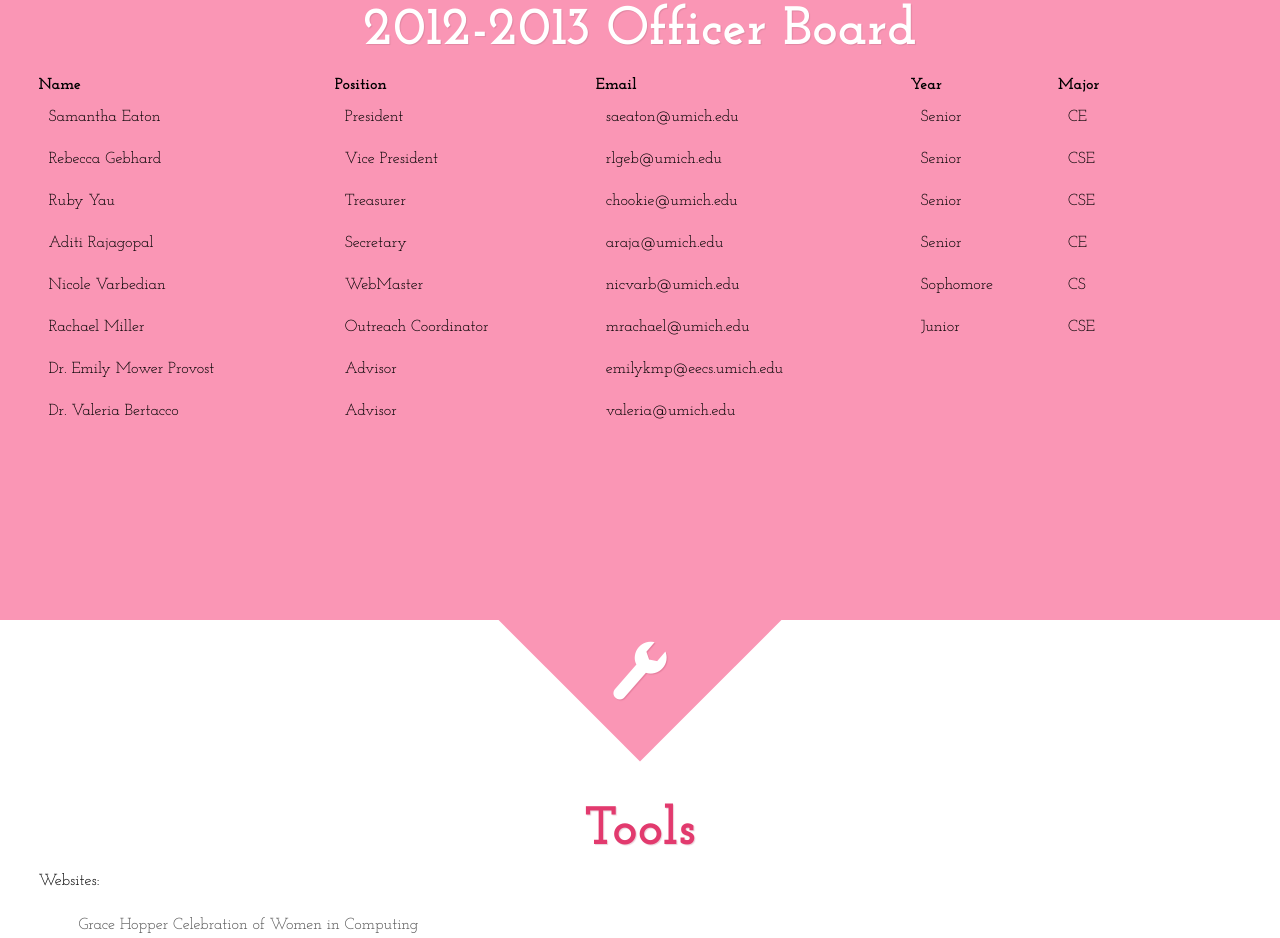
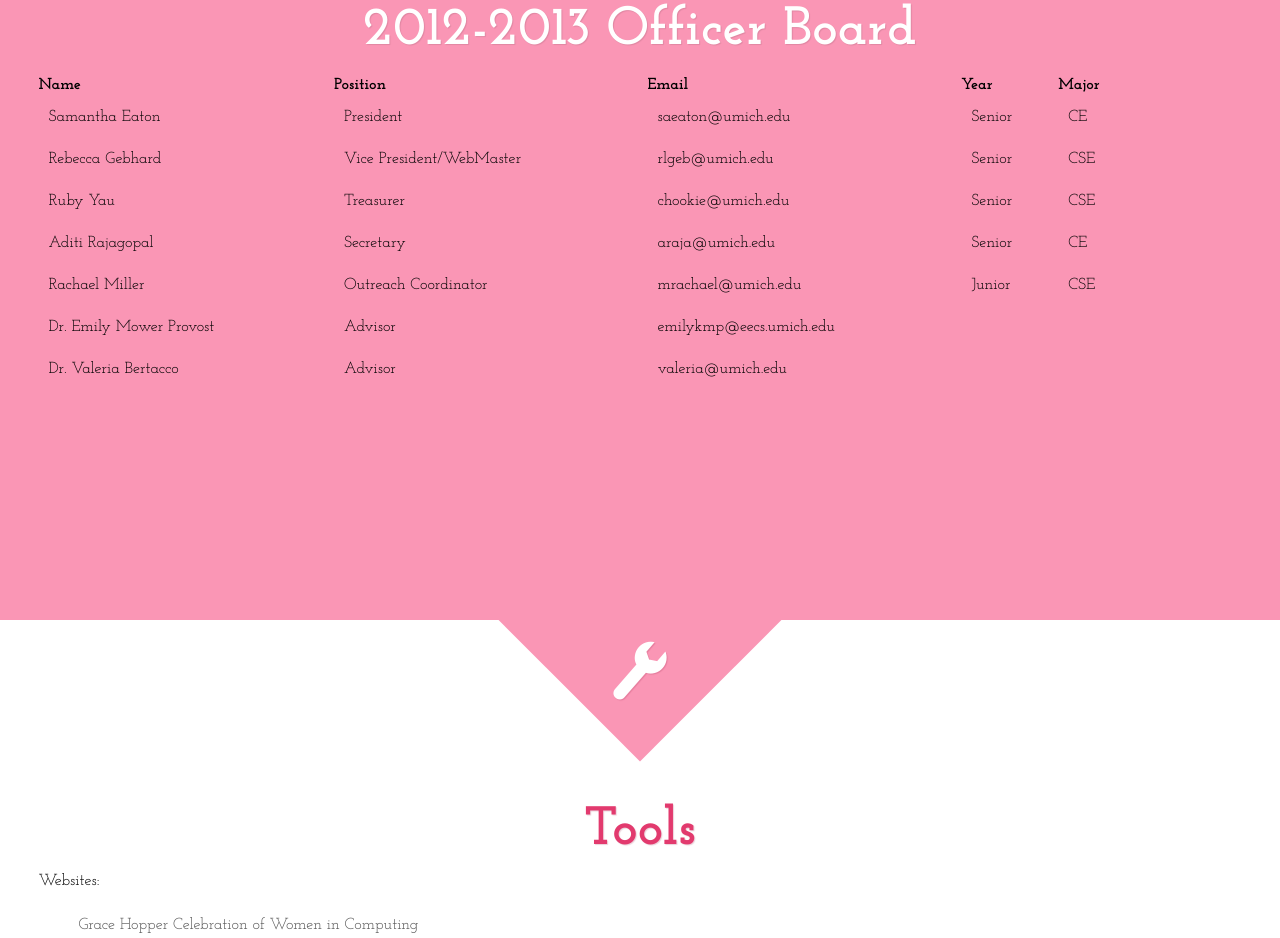
Before and after one commit to rlgeb/geecs-site, a plain HTML site: page index.html in a window 1280 px wide. Shown: the part 2580-3518 px from the top of the page. Drawn offline with nearby package versions, Linux system fonts and the light colour scheme; a script that the page names is missing.

Commit message:
updated webmaster

```diff
--- a/index.html
+++ b/index.html
@@ -188,7 +188,7 @@
                   </tr>
                   <tr>
                     <td>Rebecca Gebhard</td>
-                    <td>Vice President</td>
+                    <td>Vice President/WebMaster</td>
                     <td>rlgeb@umich.edu</td>
                     <td>Senior</td>
                     <td>CSE</td>
@@ -206,13 +206,6 @@
                     <td>araja@umich.edu</td>
                     <td>Senior</td>
                     <td>CE</td>
-                  </tr>
-                  <tr>
-                    <td>Nicole Varbedian</td>
-                    <td>WebMaster</td>
-                    <td>nicvarb@umich.edu</td>
-                    <td>Sophomore</td>
-                    <td>CS</td>
                   </tr>
                   <tr>
                     <td>Rachael Miller</td>
```
